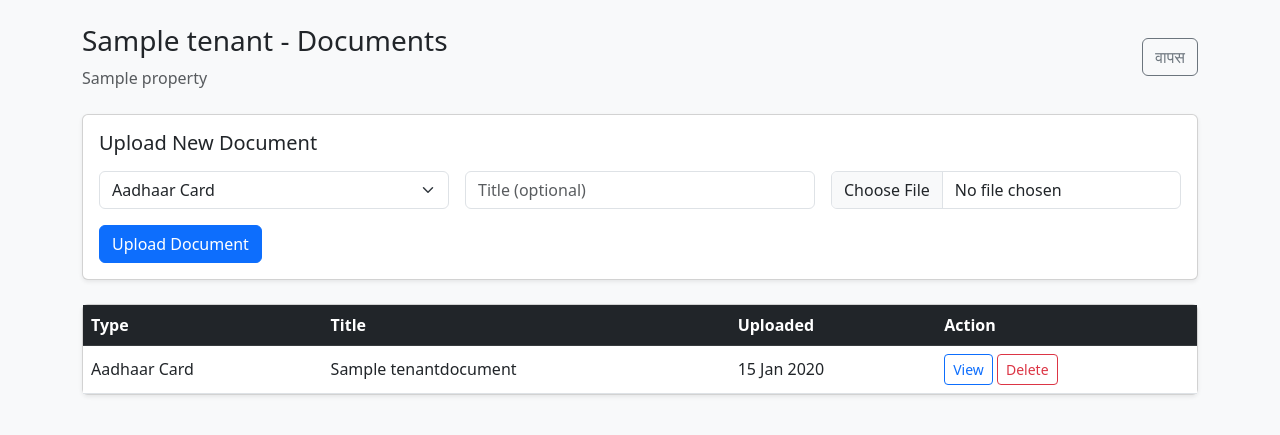
After one commit to kbulbul026-coder/my-django-app, a Django app: page /documents/1/ in a window 1280 px wide. The commit adds this page. Shown: the top 435 px of the page. Run offline with Django 5.2, Linux system fonts and the light colour scheme; tables that the repository leaves empty hold one stand-in row (values such as "Sample post").

Commit message:
add document option

```diff
--- a/rental/templates/tenant_bills.html
+++ b/rental/templates/tenant_bills.html
@@ -16,6 +16,8 @@
             <p class="text-muted mb-0">
                 कमरा: <strong>{{ tenant.property_assigned.property_name }}</strong> |
                 फोन: {{ tenant.phone }}
+                <a href="{% url 'tenant_documents' tenant.id %}" class="btn btn-outline-info btn-sm">Documents</a>
+
             </p>
         </div>
         <div>
--- /dev/null
+++ b/rental/templates/tenant_documents.html
@@ -0,0 +1,84 @@
+<!DOCTYPE html>
+<html lang="hi">
+<head>
+    <meta charset="UTF-8">
+    <meta name="viewport" content="width=device-width, initial-scale=1">
+    <title>Documents - {{ tenant.name }}</title>
+    <link href="https://cdn.jsdelivr.net/npm/bootstrap@5.3.0/dist/css/bootstrap.min.css" rel="stylesheet">
+</head>
+<body class="bg-light">
+
+<div class="container my-4">
+    <div class="d-flex justify-content-between align-items-center mb-4">
+        <div>
+            <h3>{{ tenant.name }} - Documents</h3>
+            <p class="text-muted mb-0">{{ tenant.property_assigned.property_name }}</p>
+        </div>
+        <a href="{% url 'tenant_bills' tenant.id %}" class="btn btn-outline-secondary">वापस</a>
+    </div>
+
+    <!-- Upload Form -->
+    <div class="card shadow-sm mb-4">
+        <div class="card-body">
+            <h5 class="mb-3">Upload New Document</h5>
+            <form method="POST" enctype="multipart/form-data">
+                {% csrf_token %}
+                <div class="row g-3">
+                    <div class="col-md-4">
+                        <select name="document_type" class="form-select" required>
+                            <option value="AADHAAR">Aadhaar Card</option>
+                            <option value="AGREEMENT">Rent Agreement</option>
+                            <option value="PHOTO">Photo</option>
+                            <option value="POLICE">Police Verification</option>
+                            <option value="OTHER">Other</option>
+                        </select>
+                    </div>
+                    <div class="col-md-4">
+                        <input type="text" name="title" class="form-control" placeholder="Title (optional)">
+                    </div>
+                    <div class="col-md-4">
+                        <input type="file" name="file" class="form-control" required>
+                    </div>
+                </div>
+                <button type="submit" class="btn btn-primary mt-3">Upload Document</button>
+            </form>
+        </div>
+    </div>
+
+    <!-- Documents List -->
+    <div class="card shadow-sm">
+        <div class="card-body p-0">
+            <table class="table table-hover mb-0 align-middle">
+                <thead class="table-dark">
+                    <tr>
+                        <th>Type</th>
+                        <th>Title</th>
+                        <th>Uploaded</th>
+                        <th>Action</th>
+                    </tr>
+                </thead>
+                <tbody>
+                    {% for doc in documents %}
+                    <tr>
+                        <td>{{ doc.get_document_type_display }}</td>
+                        <td>{{ doc.title|default:"—" }}</td>
+                        <td>{{ doc.uploaded_at|date:"d M Y" }}</td>
+                        <td>
+                            <a href="{{ doc.file.url }}" target="_blank" class="btn btn-sm btn-outline-primary">View</a>
+                            <a href="{% url 'delete_document' doc.id %}" class="btn btn-sm btn-outline-danger"
+                               onclick="return confirm('Delete this document?')">Delete</a>
+                        </td>
+                    </tr>
+                    {% empty %}
+                    <tr>
+                        <td colspan="4" class="text-center text-muted py-4">No documents uploaded yet</td>
+                    </tr>
+                    {% endfor %}
+                </tbody>
+            </table>
+        </div>
+    </div>
+</div>
+
+</body>
+</html>
--- a/rental/urls.py
+++ b/rental/urls.py
@@ -10,11 +10,16 @@ urlpatterns = [
 
     path('record-payment/<int:record_id>/', views.record_payment, name='record_payment'),
     path('edit-payment/<int:record_id>/', views.edit_payment, name='edit_payment'),
+    path('edit-single-payment/<int:payment_id>/', views.edit_single_payment, name='edit_single_payment'),
+    path('delete-payment/<int:payment_id>/', views.delete_payment, name='delete_payment'),
+    path('move-out/<int:tenant_id>/', views.move_out_tenant, name='move_out'),
+    path('inactive-tenants/', views.inactive_tenants, name='inactive_tenants'),
+
+    # Documents
+    path('documents/<int:tenant_id>/', views.tenant_documents, name='tenant_documents'),
+    path('delete-document/<int:document_id>/', views.delete_document, name='delete_document'),
 
     # Expense
     path('expenses/', views.expense_list, name='expense_list'),
     path('add-expense/', views.add_expense, name='add_expense'),
-
-    path('edit-single-payment/<int:payment_id>/', views.edit_single_payment, name='edit_single_payment'),
-    path('delete-payment/<int:payment_id>/', views.delete_payment, name='delete_payment'),
 ]
--- a/rental/views.py
+++ b/rental/views.py
@@ -5,11 +5,17 @@ from decimal import Decimal
 from datetime import datetime
 import urllib.parse
 
-from .models import Tenant, Property, RentRecord, Expense, Payment
+
+from .models import Tenant, Property, RentRecord, Expense, Payment, TenantDocument
+
+
+
+
 
 
 def dashboard(request):
-    tenants = Tenant.objects.select_related('property_assigned').all()
+    # Show only active tenants by default
+    tenants = Tenant.objects.filter(is_active=True).select_related('property_assigned')
     total_tenants = tenants.count()
 
     total_collected = RentRecord.objects.aggregate(
@@ -49,7 +55,8 @@ def add_tenant(request):
             phone=phone,
             property_assigned=selected_property,
             advance_security=advance_security,
-            move_in_date=timezone.now().date()
+            move_in_date=timezone.now().date(),
+            is_active=True
         )
         return redirect('dashboard')
 
@@ -121,7 +128,6 @@ def record_payment(request, record_id):
         if amount > 0:
             payment_date = datetime.strptime(date_str, '%Y-%m-%d').date() if date_str else timezone.now().date()
 
-            # Create payment history
             Payment.objects.create(
                 rent_record=record,
                 amount=amount,
@@ -130,7 +136,6 @@ def record_payment(request, record_id):
                 note=note
             )
 
-            # Update total
             record.amount_paid += amount
             record.payment_method = method
             record.payment_date = payment_date
@@ -164,6 +169,69 @@ def edit_payment(request, record_id):
 
     return render(request, 'edit_payment.html', {
         'record': record,
+        'today': timezone.now().date().isoformat()
+    })
+
+
+def edit_single_payment(request, payment_id):
+    payment = get_object_or_404(Payment, id=payment_id)
+    record = payment.rent_record
+
+    if request.method == 'POST':
+        old_amount = payment.amount
+        new_amount = Decimal(str(request.POST.get('amount') or 0))
+        method = request.POST.get('payment_method')
+        date_str = request.POST.get('payment_date')
+        note = request.POST.get('note', '')
+
+        payment.amount = new_amount
+        payment.payment_method = method
+        payment.note = note
+        if date_str:
+            payment.payment_date = datetime.strptime(date_str, '%Y-%m-%d').date()
+        payment.save()
+
+        record.amount_paid = record.amount_paid - old_amount + new_amount
+        record.update_status()
+
+        return redirect('tenant_bills', tenant_id=record.tenant.id)
+
+    return render(request, 'edit_single_payment.html', {
+        'payment': payment,
+        'record': record,
+        'today': timezone.now().date().isoformat()
+    })
+
+
+def delete_payment(request, payment_id):
+    payment = get_object_or_404(Payment, id=payment_id)
+    record = payment.rent_record
+
+    record.amount_paid -= payment.amount
+    if record.amount_paid < 0:
+        record.amount_paid = 0
+
+    payment.delete()
+    record.update_status()
+
+    return redirect('tenant_bills', tenant_id=record.tenant.id)
+
+
+def move_out_tenant(request, tenant_id):
+    tenant = get_object_or_404(Tenant, id=tenant_id)
+
+    if request.method == 'POST':
+        move_out_date = request.POST.get('move_out_date')
+        tenant.is_active = False
+        if move_out_date:
+            tenant.move_out_date = datetime.strptime(move_out_date, '%Y-%m-%d').date()
+        else:
+            tenant.move_out_date = timezone.now().date()
+        tenant.save()
+        return redirect('dashboard')
+
+    return render(request, 'move_out.html', {
+        'tenant': tenant,
         'today': timezone.now().date().isoformat()
     })
 
@@ -234,50 +302,46 @@ def add_expense(request):
         'today': timezone.now().date().isoformat()
     })
 
+def inactive_tenants(request):
+    tenants = Tenant.objects.filter(is_active=False).select_related('property_assigned').order_by('-move_out_date')
+
+    context = {
+        'tenants': tenants,
+    }
+    return render(request, 'inactive_tenants.html', context)
 
 
 
-def edit_single_payment(request, payment_id):
-    payment = get_object_or_404(Payment, id=payment_id)
-    record = payment.rent_record
+
+
+
+def tenant_documents(request, tenant_id):
+    tenant = get_object_or_404(Tenant, id=tenant_id)
+    documents = tenant.documents.all().order_by('-uploaded_at')
 
     if request.method == 'POST':
-        old_amount = payment.amount
-        new_amount = Decimal(str(request.POST.get('amount') or 0))
-        method = request.POST.get('payment_method')
-        date_str = request.POST.get('payment_date')
-        note = request.POST.get('note', '')
+        document_type = request.POST.get('document_type')
+        title = request.POST.get('title', '')
+        file = request.FILES.get('file')
 
-        payment.amount = new_amount
-        payment.payment_method = method
-        payment.note = note
-        if date_str:
-            payment.payment_date = datetime.strptime(date_str, '%Y-%m-%d').date()
-        payment.save()
+        if file:
+            TenantDocument.objects.create(
+                tenant=tenant,
+                document_type=document_type,
+                title=title,
+                file=file
+            )
+        return redirect('tenant_documents', tenant_id=tenant.id)
 
-        # Recalculate total paid on the bill
-        record.amount_paid = record.amount_paid - old_amount + new_amount
-        record.update_status()
-
-        return redirect('tenant_bills', tenant_id=record.tenant.id)
-
-    return render(request, 'edit_single_payment.html', {
-        'payment': payment,
-        'record': record,
-        'today': timezone.now().date().isoformat()
+    return render(request, 'tenant_documents.html', {
+        'tenant': tenant,
+        'documents': documents
     })
 
 
-def delete_payment(request, payment_id):
-    payment = get_object_or_404(Payment, id=payment_id)
-    record = payment.rent_record
-
-    # Subtract the amount from total paid
-    record.amount_paid -= payment.amount
-    if record.amount_paid < 0:
-        record.amount_paid = 0
-
-    payment.delete()
-    record.update_status()
-
-    return redirect('tenant_bills', tenant_id=record.tenant.id)
+def delete_document(request, document_id):
+    document = get_object_or_404(TenantDocument, id=document_id)
+    tenant_id = document.tenant.id
+    document.file.delete()  # delete actual file
+    document.delete()
+    return redirect('tenant_documents', tenant_id=tenant_id)
```
Also changed, not shown: config/settings.py (+7 -0 lines), rental/models.py (+39 -13 lines), rental/templates/dashboard.html (+12 -9 lines), rental/templates/inactive_tenants.html (added, +64 -0 lines), rental/templates/move_out.html (added, +39 -0 lines), rental/migrations/0006_alter_payment_options_tenant_is_active_and_more.py (added), rental/migrations/0007_tenantdocument.py (added).
